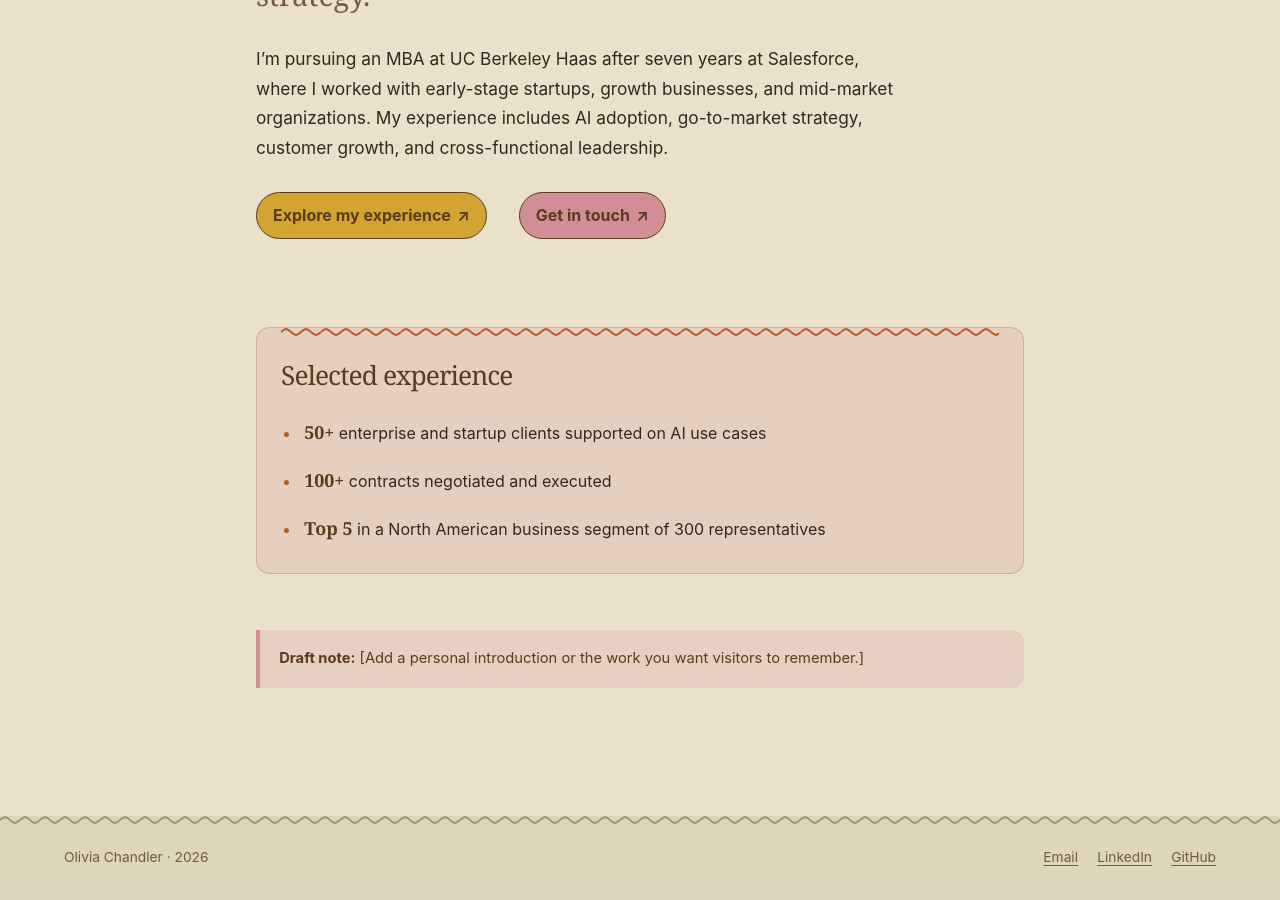
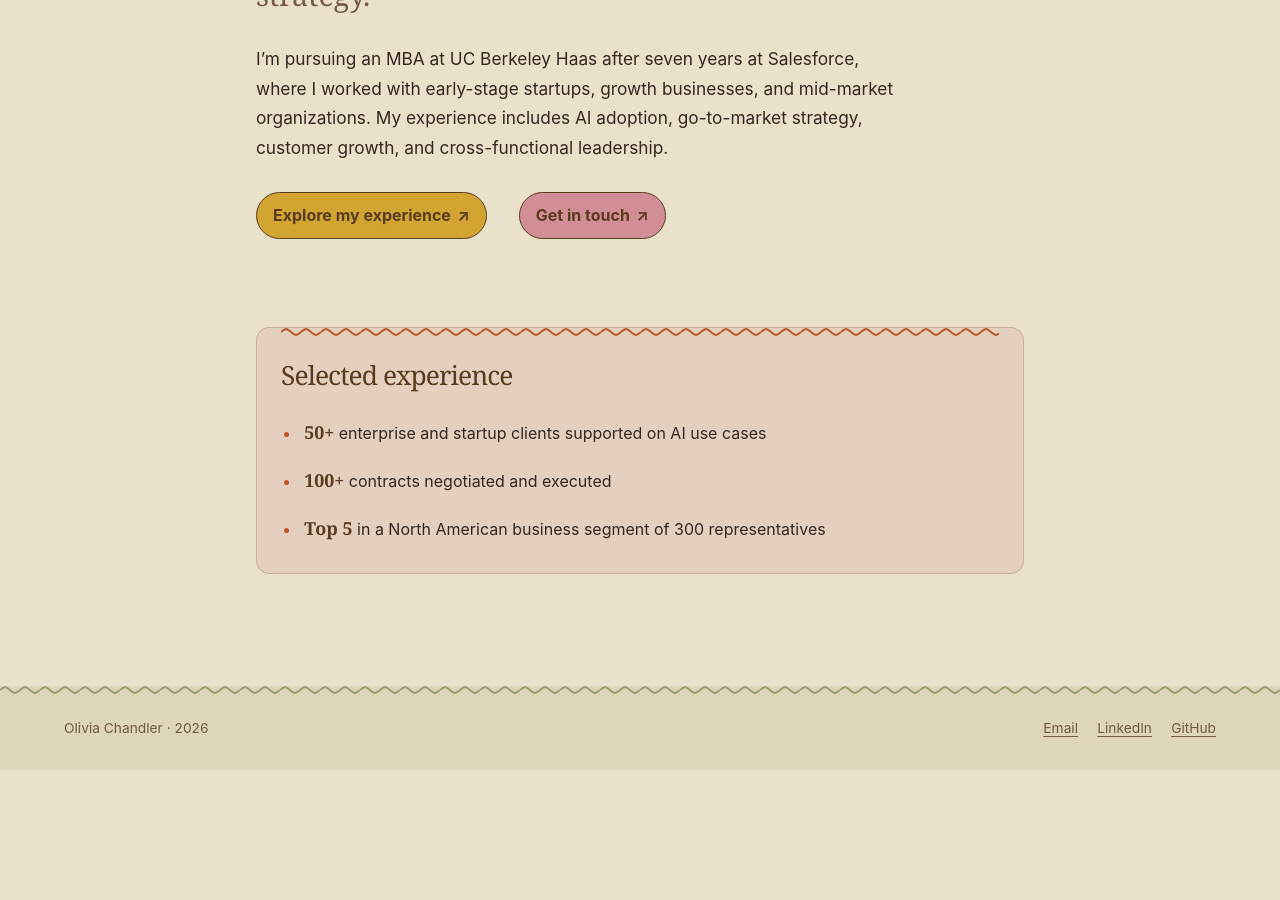
Before and after one commit to oliviachandler-77/oliviachandler-77.github.io, a Jekyll site: the page built from index.md, in a window 1280 px wide and 900 px high, scrolled down 653 px. Built offline with Jekyll 4.4.1, drawn with Linux system fonts in a browser that asks for light colours; after the commit the page ends 1423 px from its top, so only the background shows below that.

Commit message:
Remove homepage draft note

```diff
--- a/index.md
+++ b/index.md
@@ -33,5 +33,3 @@ permalink: /
     <li><strong>Top 5</strong> in a North American business segment of 300 representatives</li>
   </ul>
 </section>
-
-<p class="placeholder-note"><strong>Draft note:</strong> [Add a personal introduction or the work you want visitors to remember.]</p>
```
